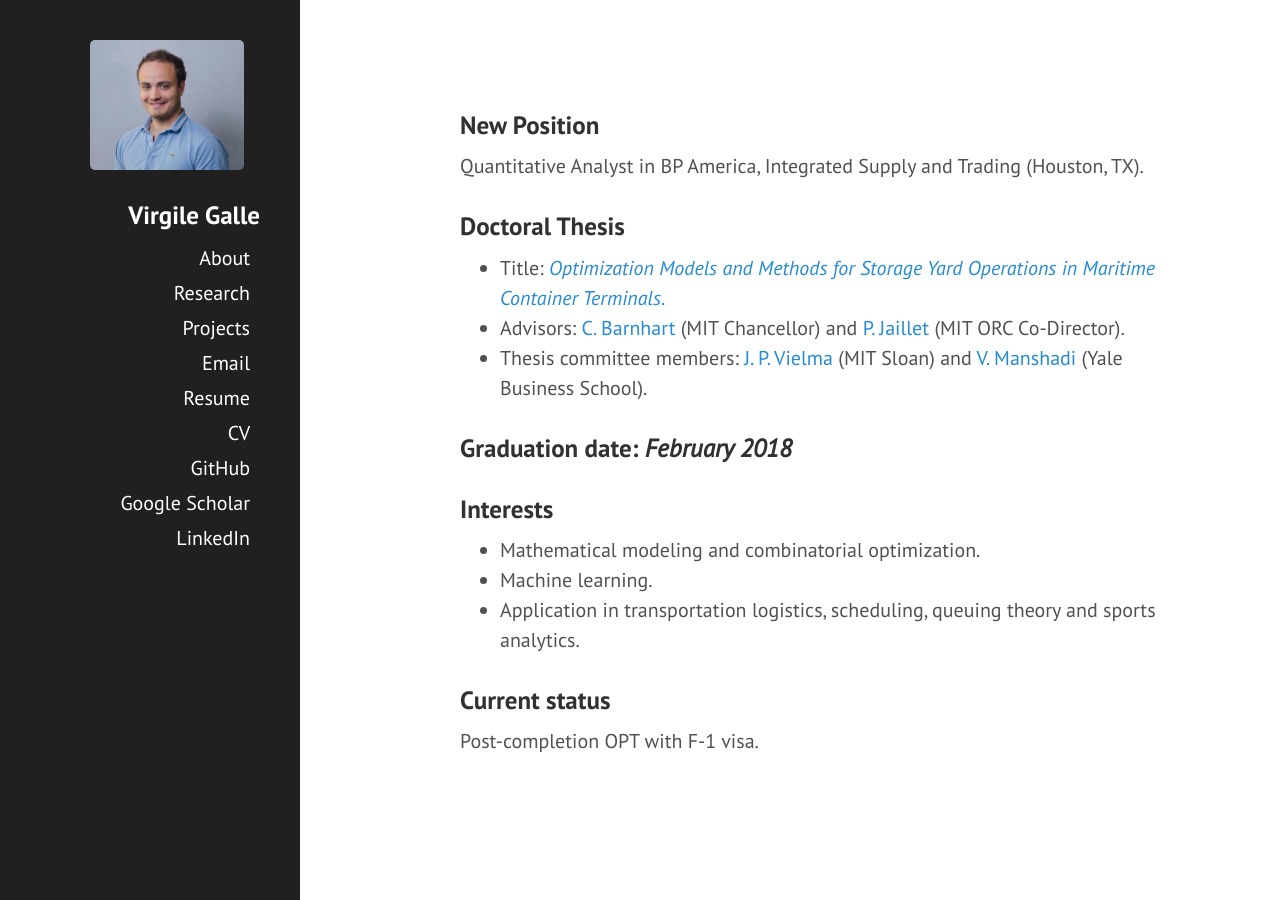
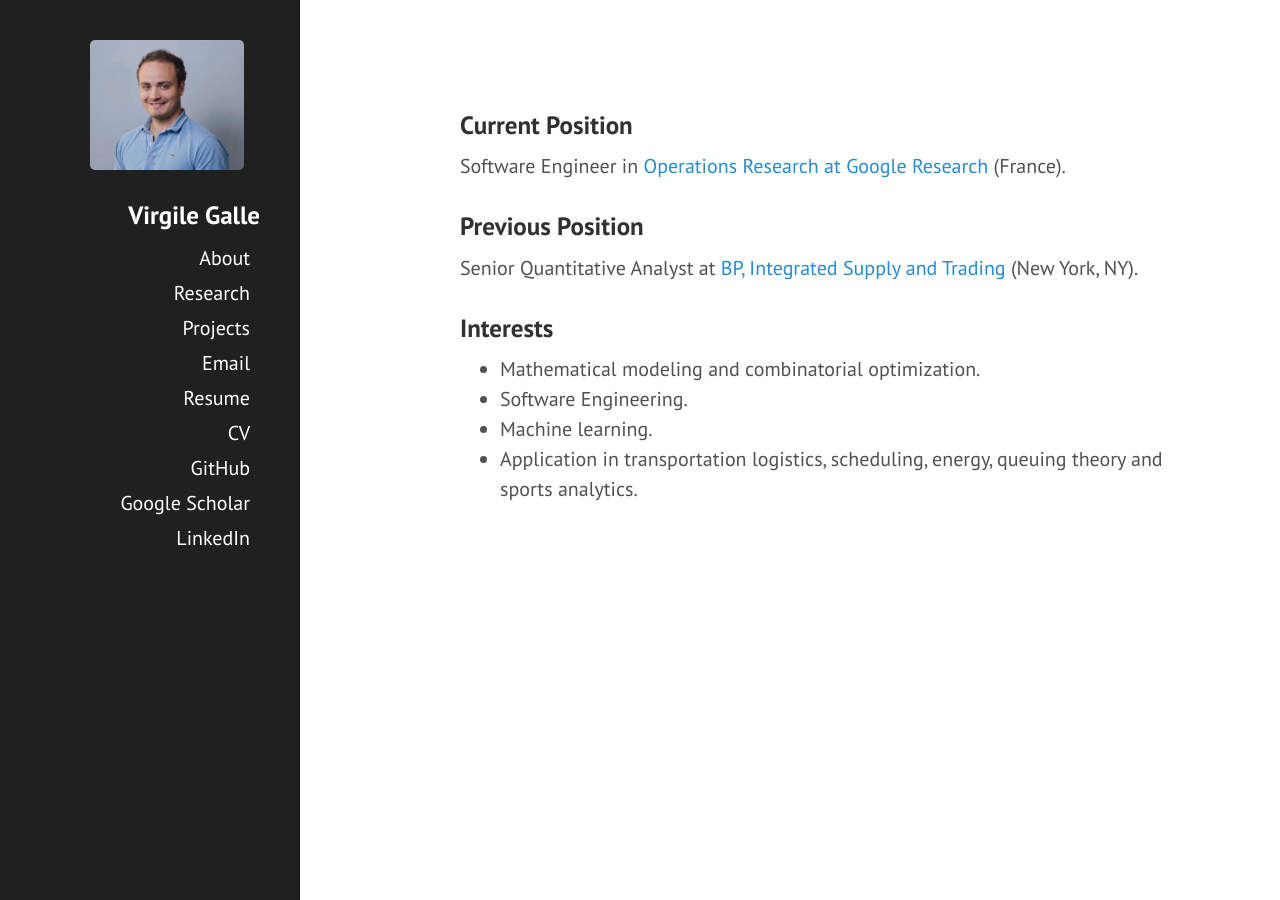
Before and after one commit to vgalle/vgalle.github.io, a Jekyll site: the page built from index.md, in a window 1280 px wide. Built offline with Jekyll 4.4.1, drawn with Linux system fonts in a browser that asks for light colours; comment, search, counter and statistics services are not loaded.

Commit message:
Update Jul 2024

```diff
--- a/index.md
+++ b/index.md
@@ -22,24 +22,16 @@ src="//c.statcounter.com/11465513/0/05cf2bcb/1/" alt="Web
 Analytics Made Easy - StatCounter"></a></div></noscript>
 <!-- End of StatCounter Code for Default Guide -->
 
-<h3>New Position</h3>
-Quantitative Analyst in BP America, Integrated Supply and Trading (Houston, TX).
+<h3>Current Position</h3>
+Software Engineer in <a href="https://research.google/teams/operations-research/">Operations Research at Google Research</a> (France).
 
-<h3>Doctoral Thesis</h3>
-<ul>
-  <li>Title: <a href="/files/Thesis.pdf"><em>Optimization Models and Methods for Storage Yard Operations in Maritime Container Terminals</em>.</a></li>
-  <li>Advisors: <a href="http://cee.mit.edu/barnhart">C. Barnhart</a> (MIT Chancellor) and <a href="http://web.mit.edu/jaillet/www/">P. Jaillet</a> (MIT ORC Co-Director).</li>
-  <li>Thesis committee members: <a href="http://www.mit.edu/~jvielma/">J. P. Vielma</a> (MIT Sloan) and <a href="http://www.mit.edu/~manshadi/">V. Manshadi</a> (Yale Business School).</li>
- </ul>
-
- <h3>Graduation date: <em>February 2018</em></h3>
+<h3>Previous Position</h3>
+Senior Quantitative Analyst at <a href="https://www.bp.com/en_us/united-states/home/what-we-do/trading-and-shipping.html">BP, Integrated Supply and Trading</a> (New York, NY).
 
 <h3>Interests</h3>
 <ul>
   <li>Mathematical modeling and combinatorial optimization.</li>
+  <li>Software Engineering.</li>
   <li>Machine learning.</li>
-  <li>Application in transportation logistics, scheduling, queuing theory and sports analytics.</li>
+  <li>Application in transportation logistics, scheduling, energy, queuing theory and sports analytics.</li>
  </ul>
-
-<h3>Current status</h3>
-Post-completion OPT with F-1 visa.
```
Also changed, not shown: _data/publications.yml (+11 -1 lines), about/index.md (+4 -0 lines).
